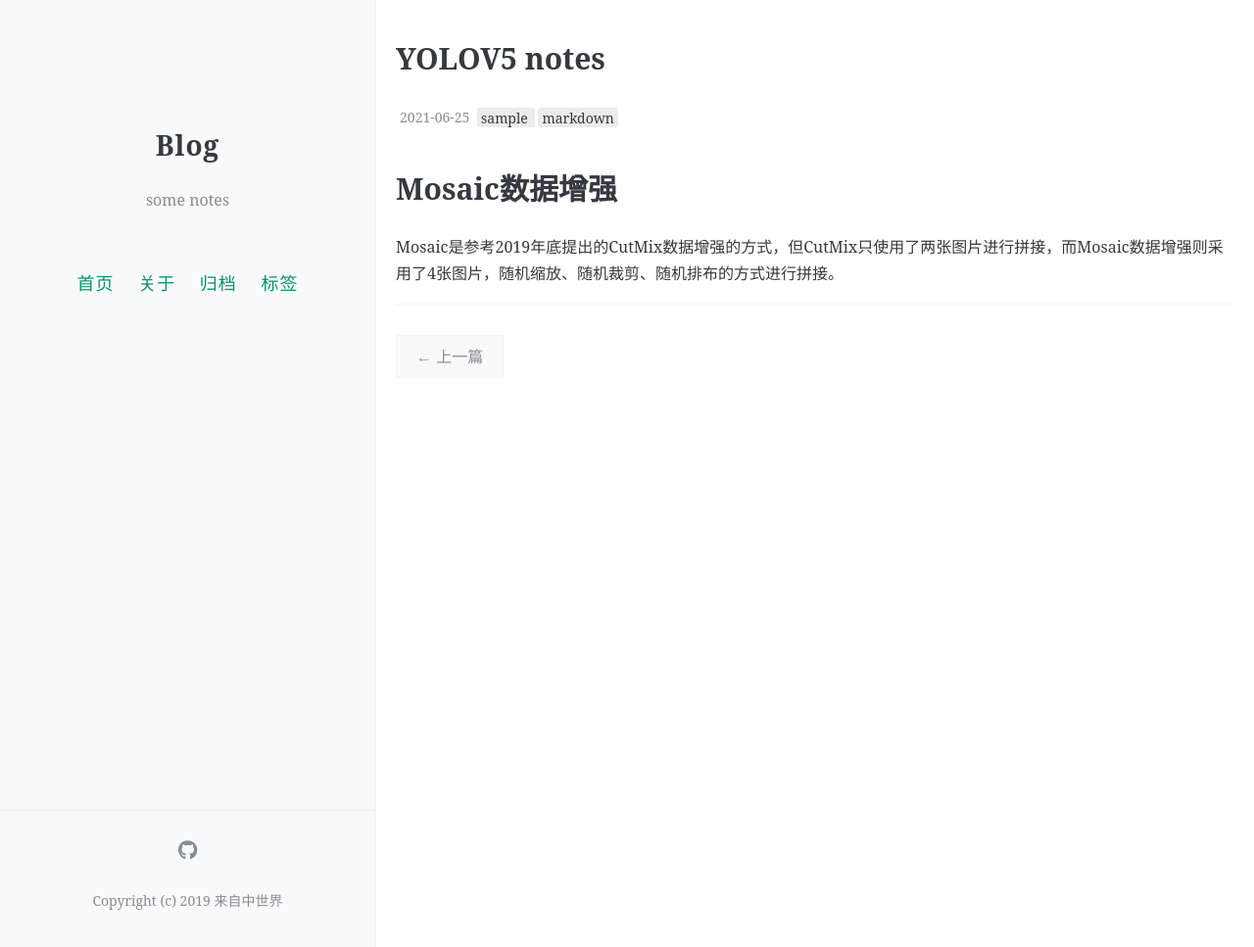
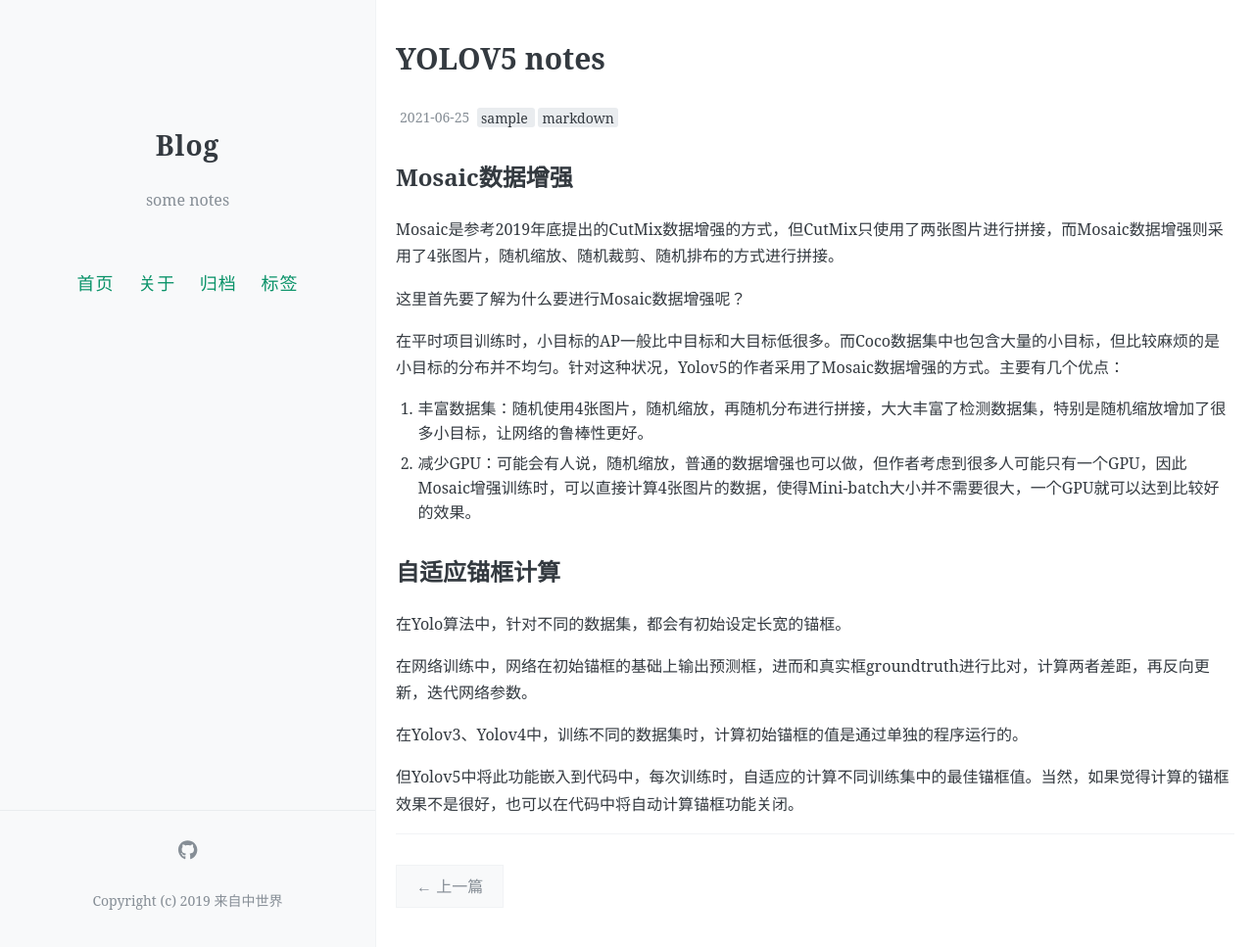
Before and after one commit to lulugai/Blog, a Jekyll site: the page built from _posts/2021-06-25-yolov5.md, in a window 1280 px wide and 967 px high. Shown: the whole window at 98% size. Built offline with Jekyll 4.4.1, drawn with Linux system fonts in a browser that asks for light colours; comment, search, counter and statistics services are not loaded.

Commit message:
Update 2021-06-25-yolov5.md

```diff
--- a/_posts/2021-06-25-yolov5.md
+++ b/_posts/2021-06-25-yolov5.md
@@ -7,6 +7,21 @@ categories:
 tags: [sample, markdown]
 comments: false
 ---
-# Mosaic数据增强
 
+## Mosaic数据增强
 Mosaic是参考2019年底提出的CutMix数据增强的方式，但CutMix只使用了两张图片进行拼接，而Mosaic数据增强则采用了4张图片，随机缩放、随机裁剪、随机排布的方式进行拼接。
+
+这里首先要了解为什么要进行Mosaic数据增强呢？
+
+在平时项目训练时，小目标的AP一般比中目标和大目标低很多。而Coco数据集中也包含大量的小目标，但比较麻烦的是小目标的分布并不均匀。针对这种状况，Yolov5的作者采用了Mosaic数据增强的方式。主要有几个优点：
+1. 丰富数据集：随机使用4张图片，随机缩放，再随机分布进行拼接，大大丰富了检测数据集，特别是随机缩放增加了很多小目标，让网络的鲁棒性更好。
+2. 减少GPU：可能会有人说，随机缩放，普通的数据增强也可以做，但作者考虑到很多人可能只有一个GPU，因此Mosaic增强训练时，可以直接计算4张图片的数据，使得Mini-batch大小并不需要很大，一个GPU就可以达到比较好的效果。
+
+## 自适应锚框计算
+在Yolo算法中，针对不同的数据集，都会有初始设定长宽的锚框。
+
+在网络训练中，网络在初始锚框的基础上输出预测框，进而和真实框groundtruth进行比对，计算两者差距，再反向更新，迭代网络参数。
+
+在Yolov3、Yolov4中，训练不同的数据集时，计算初始锚框的值是通过单独的程序运行的。
+
+但Yolov5中将此功能嵌入到代码中，每次训练时，自适应的计算不同训练集中的最佳锚框值。当然，如果觉得计算的锚框效果不是很好，也可以在代码中将自动计算锚框功能关闭。
```
